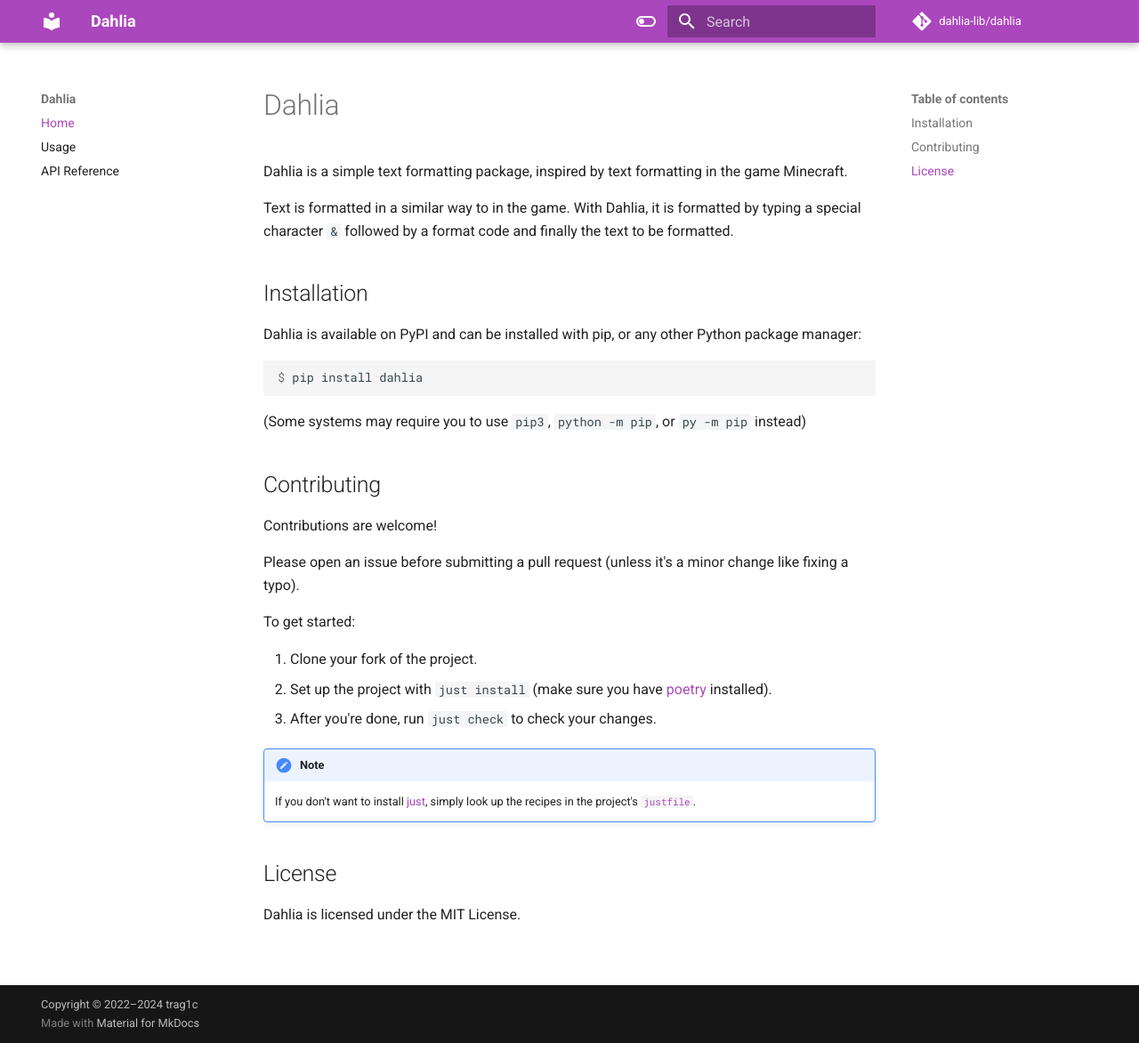
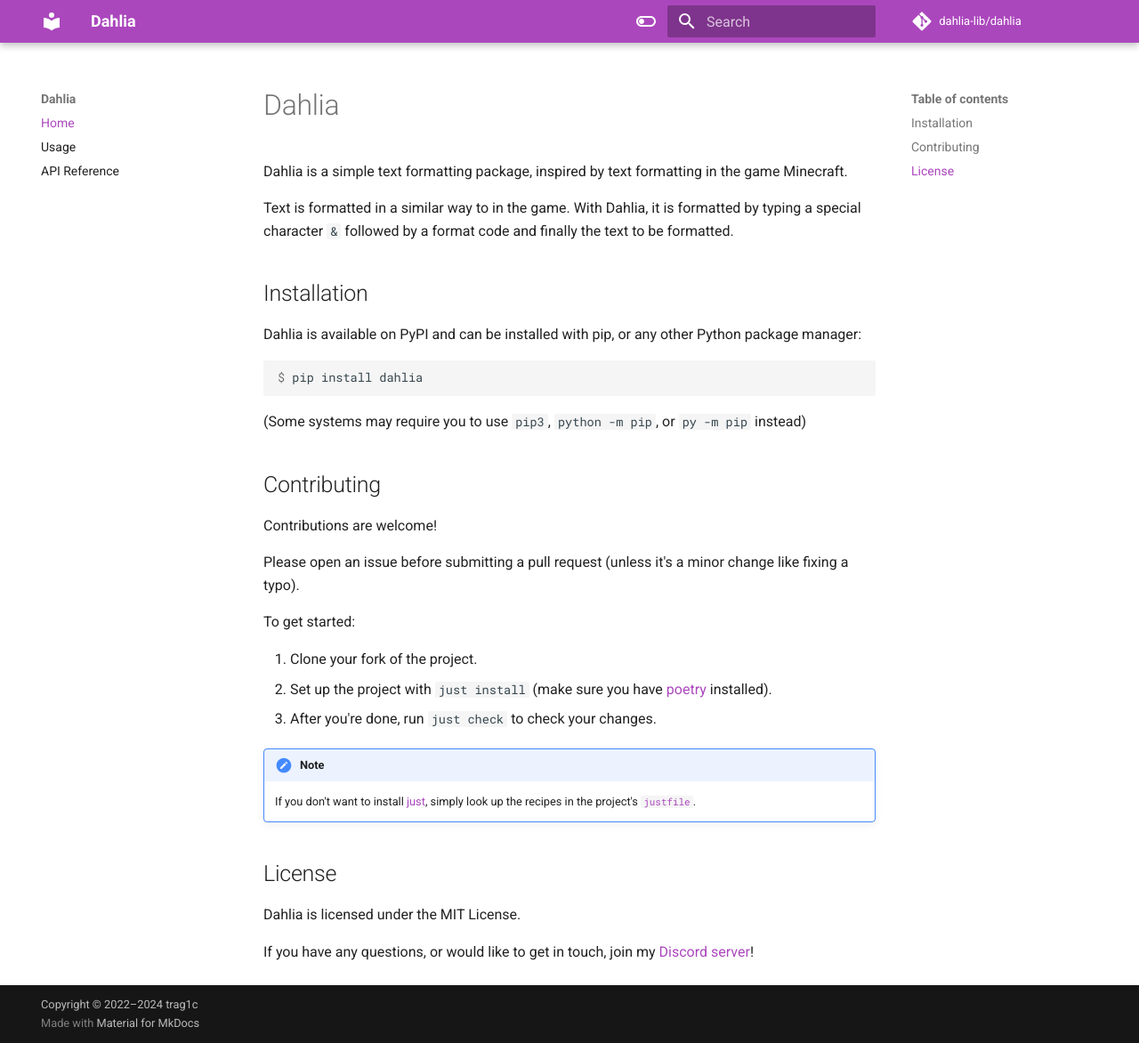
Before and after one commit to dahlia-lib/dahlia, an MkDocs documentation site: the page built from docs/index.md, in a window 1280 px wide and 1172 px high. Shown: the whole window at 89% size. Built offline with MkDocs 1.6.1 and Material for MkDocs 9.7.7, drawn with Linux system fonts in a browser that asks for light colours; comment, search, counter and statistics services are not loaded.

Commit message:
Added a Discord link to docs home page

```diff
--- a/docs/index.md
+++ b/docs/index.md
@@ -39,6 +39,10 @@ To get started:
 
 Dahlia is licensed under the MIT License.
 
+If you have any questions, or would like to get in touch, join my
+[Discord server]!
+
+[Discord server]: https://discord.gg/C8QE5tVQEq
 [just]: https://github.com/casey/just
 [justfile]: https://github.com/dahlia-lib/dahlia/blob/master/justfile
 [poetry]: https://python-poetry.org/
```
